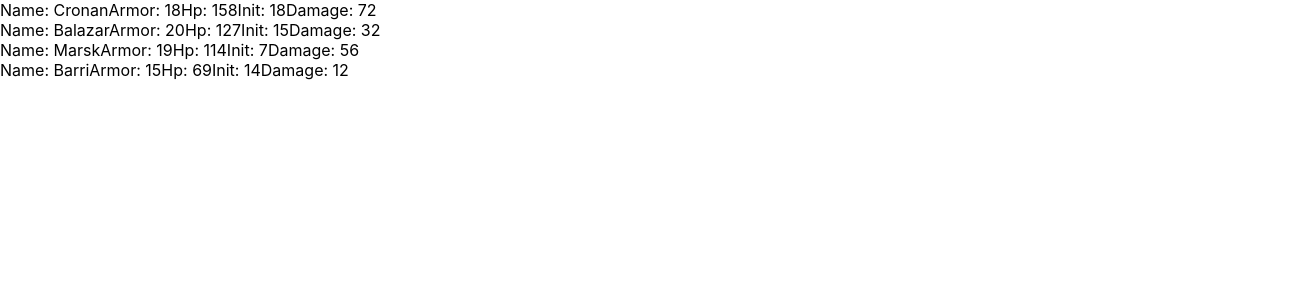
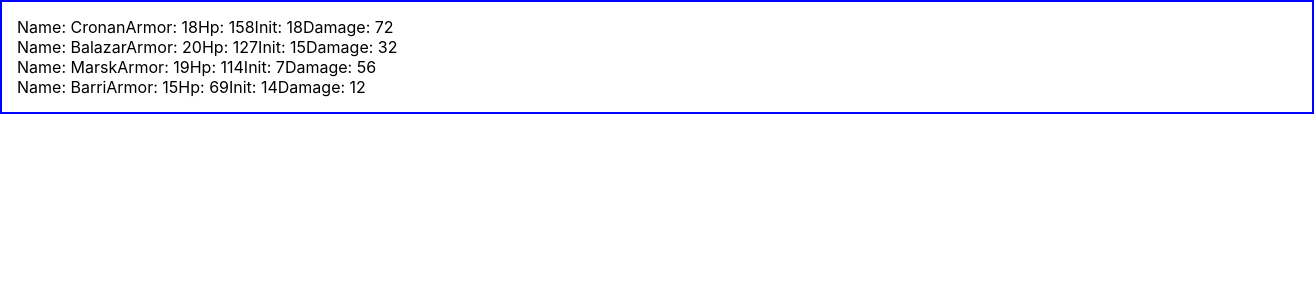
Before and after one commit to spencermendoza/dnd_react, a React (Create React App) app: page / in a window 1280 px wide. Shown: the top 300 px of the page, 1314 px wide, since content can reach past the window. Built offline with nearby package versions, Linux system fonts and the light colour scheme.

Commit message:
changed package dependencies getting ready to style card section

```diff
--- a/src/App.js
+++ b/src/App.js
@@ -1,10 +1,12 @@
 import React, { Component } from 'react';
-import Cards from './Cards';
+import CardContainer from './CardContainer';
 
 import './App.css';
 
 class App extends Component {
-  state = {
+  constructor(props) {
+    super(props);
+    this.state = {
       players: [
         {
           name: 'Cronan',
@@ -40,11 +42,12 @@ class App extends Component {
         }
       ]
     };
+  }
 
   render() {
     return (
       <div>
-        <Cards players={this.state.players} />
+        <CardContainer players={this.state.players} />
       </div>
     );
   }
--- a/src/Player.js
+++ b/src/Card.js
@@ -1,7 +1,7 @@
 import React from 'react';
 import PropTypes from 'prop-types';
 
-const Player = ({ player }) => {
+const Card = ({ player }) => {
   return (
     <div className="player">
       <div>
@@ -18,7 +18,7 @@ const Player = ({ player }) => {
 // TODO: Bring in typescript or research PropTypes
 // so that we can enforce the presence of required
 // properties on 'player'.
-Player.propTypes = {
+Card.propTypes = {
   name: PropTypes.string,
   armor: PropTypes.number,
   hp: PropTypes.number,
@@ -26,4 +26,4 @@ Player.propTypes = {
   damage: PropTypes.number
 };
 
-export default Player;
+export default Card;
--- /dev/null
+++ b/src/CardContainer.js
@@ -0,0 +1,26 @@
+import React from 'react';
+import Card from './Card';
+import { PropTypes } from 'prop-types';
+import styled from 'styled-components';
+
+const Container = styled.div`
+  border: 2px solid blue;
+  width: 100%;
+  padding: 15px;
+`;
+
+const CardContainer = ({ players }) => {
+  return (
+    <Container>
+      {players.map((player, index) => (
+        <Card player={player} />
+      ))}
+    </Container>
+  );
+};
+
+CardContainer.propTypes = {
+  players: PropTypes.array
+};
+
+export default CardContainer;
--- a/src/Cards.js
+++ /dev/null
@@ -1,19 +0,0 @@
-import React from 'react';
-import Player from './Player';
-import { PropTypes } from 'prop-types';
-
-const Cards = ({ players }) => {
-  return (
-    <React.Fragment>
-      {players.map((player, index) => (
-        <Player player={player} />
-      ))}
-    </React.Fragment>
-  );
-};
-
-Cards.propTypes = {
-  players: PropTypes.array
-};
-
-export default Cards;
```
Also changed, not shown: package.json (+6 -3 lines), 1 other file (tests, documents, lock files or other folders). Lines whose indentation alone changed are shown as unchanged.
